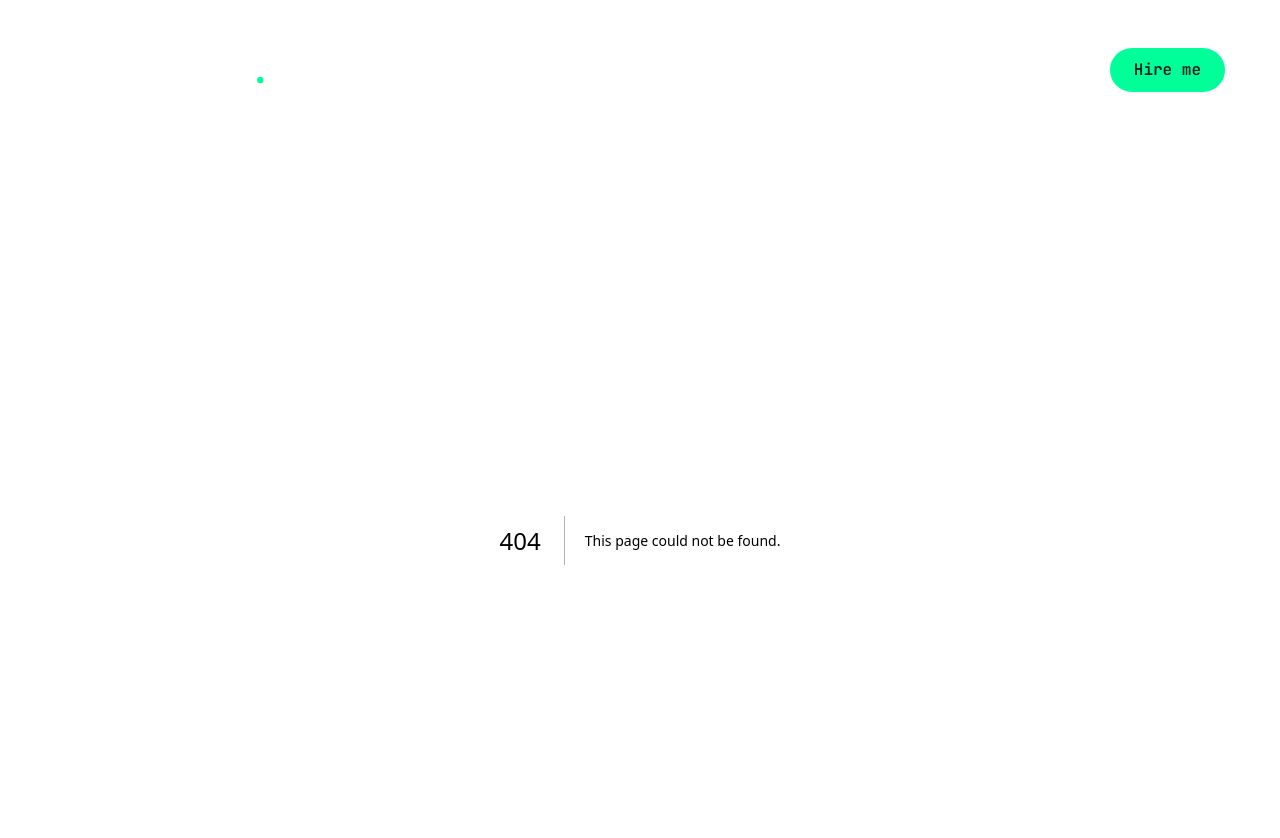
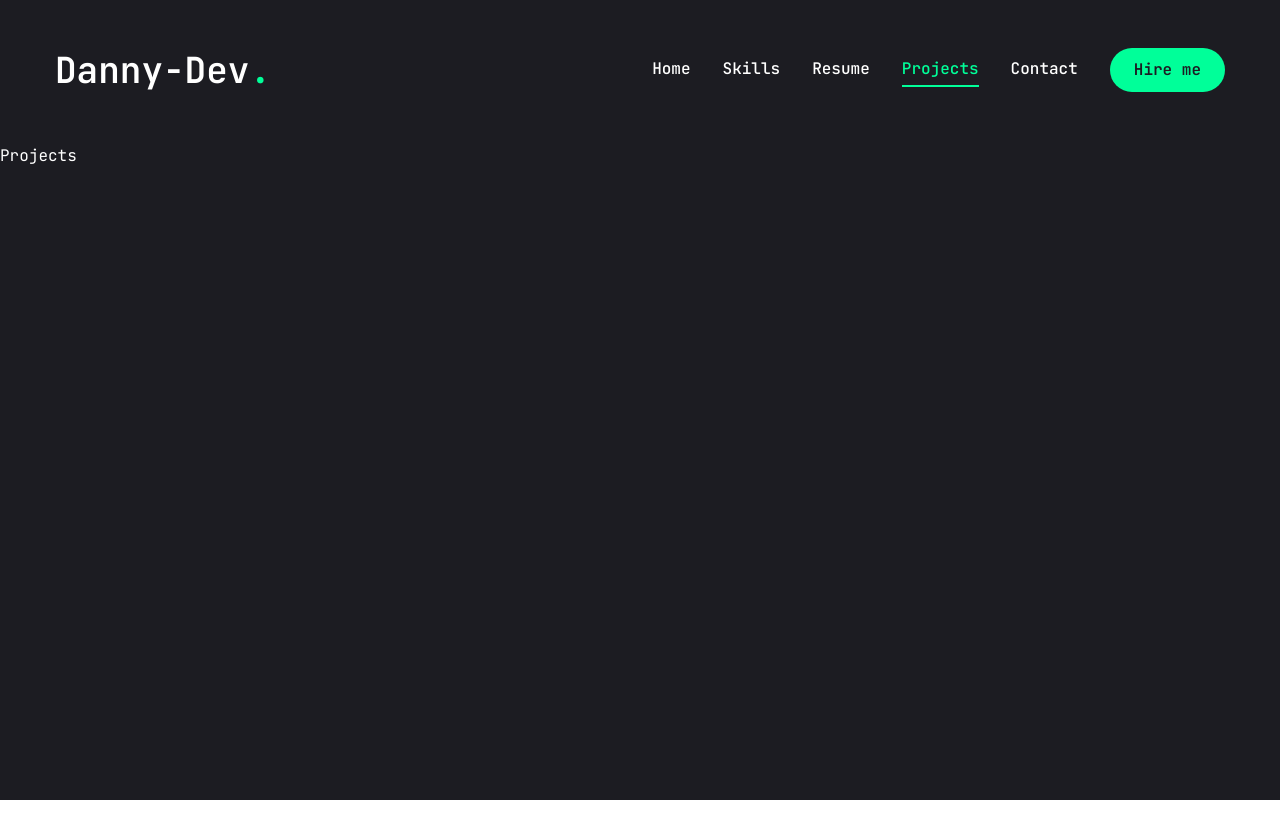
Before and after one commit to Danindu-Seniya/danny-dev-portfolio, a Next.js app: page /projects in a window 1280 px wide. Before the commit this address had no page. Shown: the top 838 px of the page. After the commit the page ends 800 px from the top, so only its background shows below. Built offline with nearby package versions, Linux system fonts and the light colour scheme.

Commit message:
update navbar path names

```diff
--- /dev/null
+++ b/app/projects/page.tsx
@@ -0,0 +1,9 @@
+import React from 'react'
+
+const Projects = () => {
+  return (
+    <div>Projects</div>
+  )
+}
+
+export default Projects
--- a/app/services/page.tsx
+++ /dev/null
@@ -1,7 +0,0 @@
-const Services = () => {
-  return (
-    <div>Services</div>
-  )
-}
-
-export default Services
--- /dev/null
+++ b/app/skills/page.tsx
@@ -0,0 +1,7 @@
+const Skills = () => {
+  return (
+    <div>Skills</div>
+  )
+}
+
+export default Skills
--- a/app/work/page.tsx
+++ /dev/null
@@ -1,9 +0,0 @@
-import React from 'react'
-
-const Work = () => {
-  return (
-    <div>Work</div>
-  )
-}
-
-export default Work
--- a/components/Nav.tsx
+++ b/components/Nav.tsx
@@ -10,16 +10,16 @@ const links = [
     path: "/",
   },
   {
-    name: "services",
-    path: "/services",
+    name: "skills",
+    path: "/skills",
   },
   {
     name: "resume",
     path: "/resume",
   },
   {
-    name: "work",
-    path: "/work",
+    name: "projects",
+    path: "/projects",
   },
   {
     name: "contact",
```
